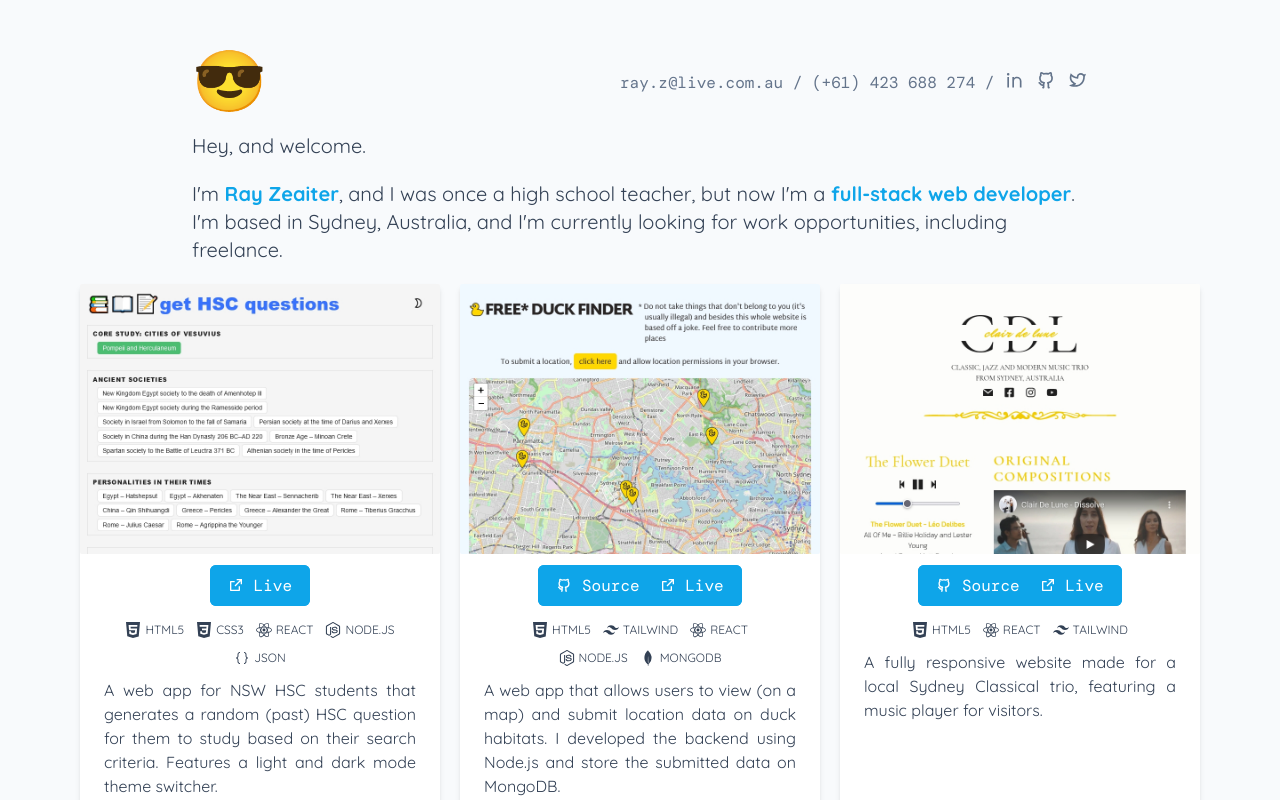
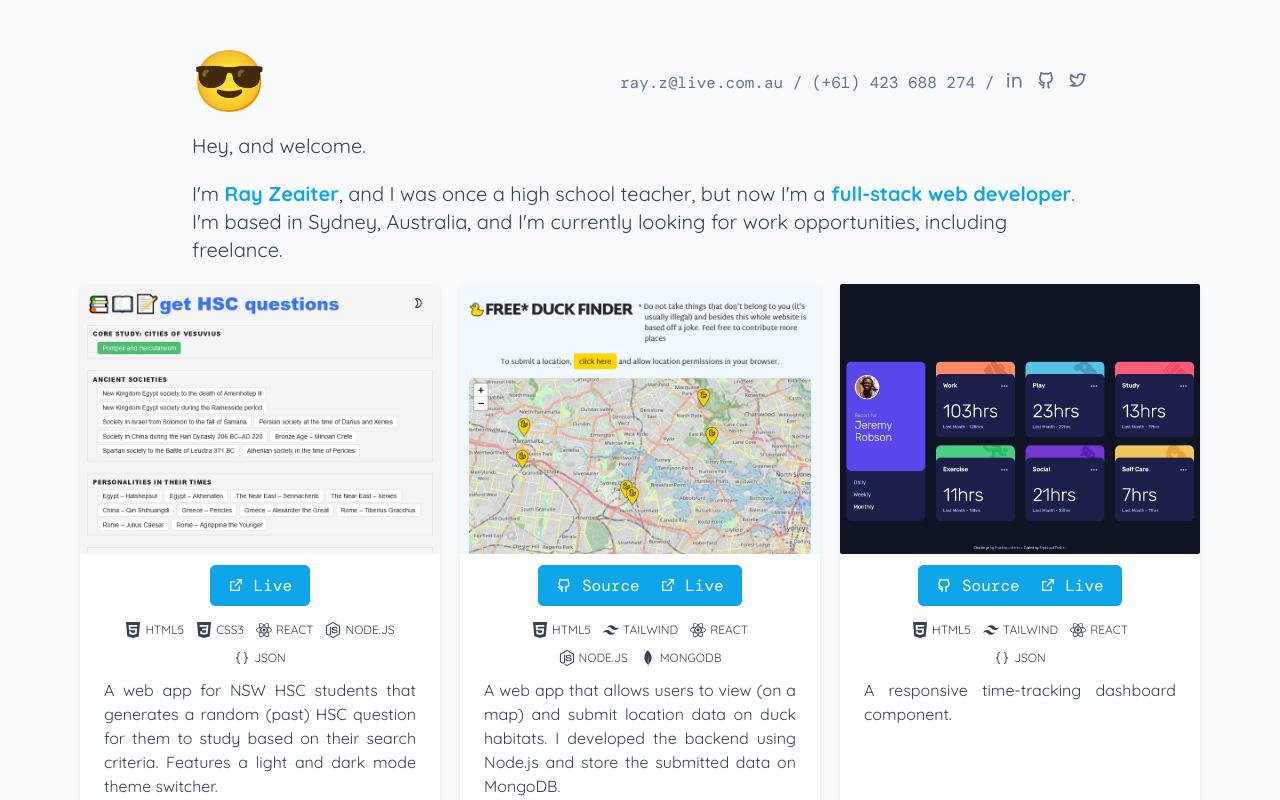
Before and after one commit to king-oldmate/portfolio-attempt-idk, a React (Create React App) app: page /freelance in a window 1280 px wide. Shown: the top 800 px of the page. Built offline with nearby package versions, Linux system fonts and the light colour scheme; a web font is replaced by a local one.

Commit message:
added new item to portfolio

```diff
--- a/src/portfolioEntries.js
+++ b/src/portfolioEntries.js
@@ -3,6 +3,7 @@ import stoneScreenshot from "./images/stone-full.jpg";
 import fdfScreenshot from "./images/fdf-full.jpg";
 import filterFull from "./images/filter-full.jpg";
 import gethscqsFull from "./images/gethscqs-full.jpg";
+import dashboard from "./images/dashboard.png";
 
 const portfolioEntries = [
   {
@@ -24,6 +25,16 @@ const portfolioEntries = [
     imgSrc: fdfScreenshot,
     srcCode: "https://github.com/king-oldmate/free-duck-finder",
     url: "https://freeduckfinder.online/",
+  },
+  {
+    id: 6,
+    title: "Time-tracking Dashboard",
+    description: "A responsive time-tracking dashboard component.",
+    tools: ["html5", "tailwind", "react", "json"],
+    imgSrc: dashboard,
+    srcCode:
+      "https://github.com/king-oldmate/frontendmentor-time-tracking-dashboard",
+    url: "https://glistening-selkie-e0c64a.netlify.app/",
   },
   {
     id: 2,
```
Also changed, not shown: src/images/dashboard.png (added).
